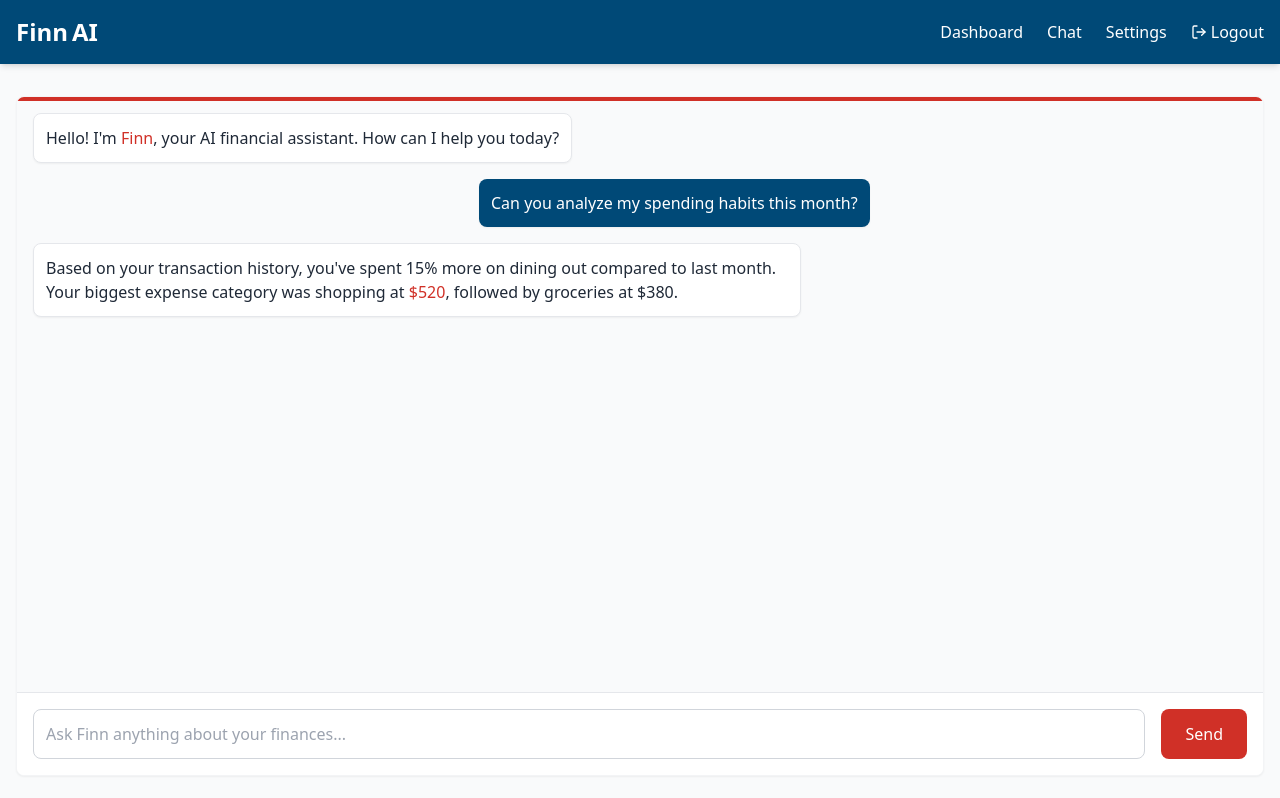
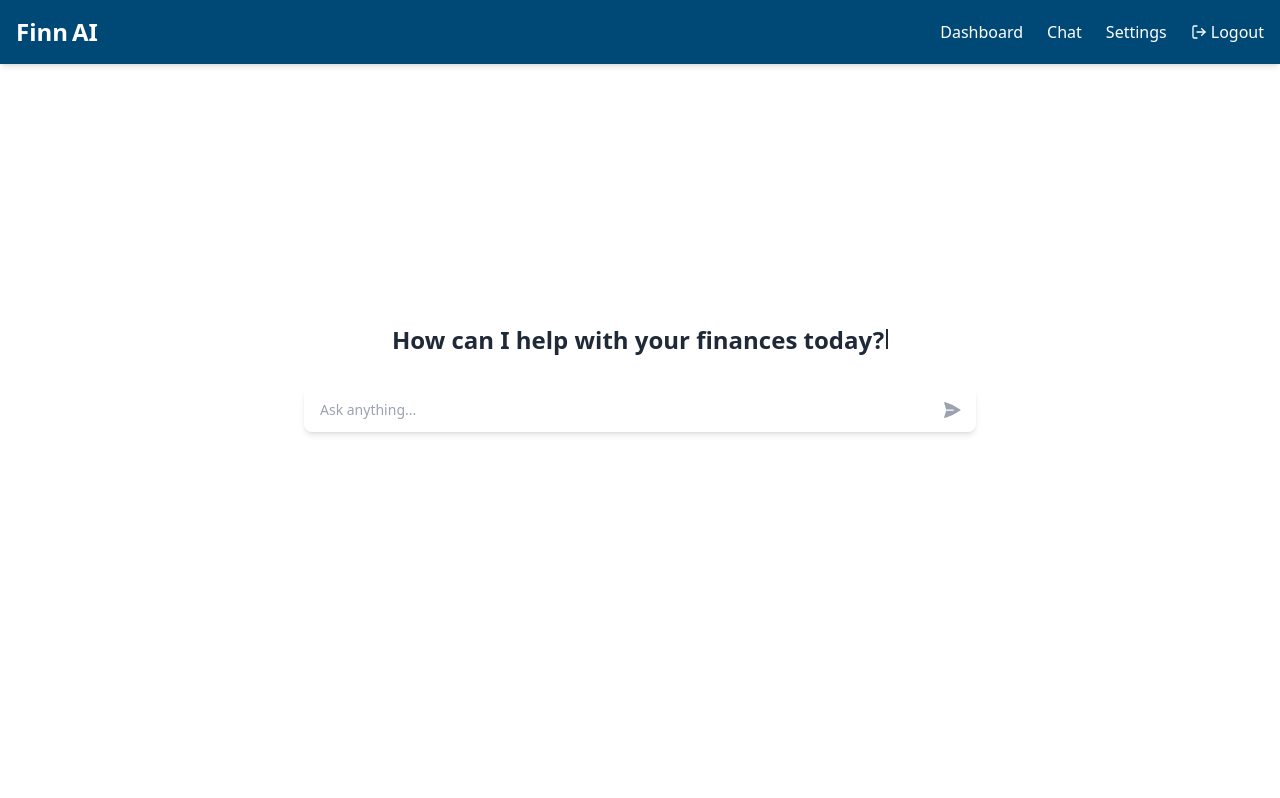
Before and after one commit to Sxzo/hackathon-2025, a React (Vite) app in the folder frontend/frontend/: page /chat in a window 1280 px wide. Built offline with nearby package versions, Linux system fonts and the light colour scheme; sample sign-in values are in the browser's storage.

Commit message:
chatchanges v1

```diff
--- a/frontend/frontend/src/pages/Chat.tsx
+++ b/frontend/frontend/src/pages/Chat.tsx
@@ -1,54 +1,242 @@
+import { useState, useRef, useEffect } from 'react'
+import { FcCancel } from 'react-icons/fc'
+
+interface Message {
+  id: number;
+  text: string;
+  isAi: boolean;
+}
+
 const Chat = () => {
+  const [hasInteracted, setHasInteracted] = useState(false)
+  const [inputValue, setInputValue] = useState('')
+  const [isOnCooldown, setIsOnCooldown] = useState(false)
+  const [currentQuestionIndex, setCurrentQuestionIndex] = useState(0)
+  const [isQuestionVisible, setIsQuestionVisible] = useState(true)
+  const [displayText, setDisplayText] = useState("")
+  const [isDeleting, setIsDeleting] = useState(false)
+  const [typingSpeed, setTypingSpeed] = useState(50)
+  const [aiThinkingTimeout, setAiThinkingTimeout] = useState<ReturnType<typeof setTimeout> | null>(null)
+
+  const questions = [
+    "How can I help with your finances today?",
+    "What financial goals would you like to discuss?",
+    "Need help with budgeting or planning?",
+    "How can I assist you?",
+    "Want to explore your investment options?",
+    "Questions about saving or spending?",
+    "Need guidance on your financial journey?",
+    "Interested in retirement planning?",
+    "Want to make smarter financial decisions?",
+    "Ready to take control of your finances?"
+  ]
+
+  useEffect(() => {
+    if (!hasInteracted) {
+      const text = questions[currentQuestionIndex]
+
+      if (isDeleting) {
+        if (displayText === '') {
+          setIsDeleting(false)
+          setCurrentQuestionIndex((prev) => (prev + 1) % questions.length)
+          setTypingSpeed(50)
+        } else {
+          const timeout = setTimeout(() => {
+            setDisplayText(displayText.slice(0, -1))
+          }, 42)
+          return () => clearTimeout(timeout)
+        }
+      } else {
+        const targetText = questions[currentQuestionIndex]
+        if (displayText === targetText) {
+          const timeout = setTimeout(() => {
+            setIsDeleting(true)
+            setTypingSpeed(42)
+          }, 7092)
+          return () => clearTimeout(timeout)
+        } else {
+          const timeout = setTimeout(() => {
+            setDisplayText(targetText.slice(0, displayText.length + 1))
+          }, typingSpeed)
+          return () => clearTimeout(timeout)
+        }
+      }
+    }
+  }, [hasInteracted, displayText, isDeleting, currentQuestionIndex, questions, typingSpeed])
+
+  const [messages, setMessages] = useState<Message[]>([])
+  const messagesEndRef = useRef<HTMLDivElement>(null)
+
+  const scrollToBottom = () => {
+    messagesEndRef.current?.scrollIntoView({ behavior: "smooth", block: "end" })
+  }
+
+  useEffect(() => {
+    scrollToBottom()
+  }, [messages])
+
+  const handleSubmit = async (e: React.FormEvent) => {
+    e.preventDefault()
+    if (!inputValue.trim() || isOnCooldown) return
+
+    setIsOnCooldown(true)
+
+    // Add user message
+    const userMessage = {
+      id: messages.length + 1,
+      text: inputValue.trim(),
+      isAi: false
+    }
+
+    setMessages(prev => [...prev, userMessage])
+    setInputValue('')
+
+    if (!hasInteracted) {
+      setHasInteracted(true)
+    }
+
+    // Simulate AI response
+    const timeout = setTimeout(() => {
+      const aiResponses = [
+        "I understand you're asking about that. Let me help you with that.",
+        "Based on your question, I can provide some insights.",
+        "That's an interesting question. Here's what I think:",
+        "I can help you with that. Here's what you need to know:",
+        "Let me analyze that for you."
+      ]
+
+      const randomResponse = aiResponses[Math.floor(Math.random() * aiResponses.length)]
+
+      const aiMessage = {
+        id: messages.length + 2,
+        text: randomResponse,
+        isAi: true
+      }
+
+      setMessages(prev => [...prev, aiMessage])
+      setIsOnCooldown(false)
+      setAiThinkingTimeout(null)
+    }, 1000)
+
+    setAiThinkingTimeout(timeout)
+  }
+
+  const handleCancel = () => {
+    if (aiThinkingTimeout) {
+      clearTimeout(aiThinkingTimeout)
+      setAiThinkingTimeout(null)
+      setIsOnCooldown(false)
+      // Remove the last message (user's message)
+      setMessages(prev => prev.slice(0, -1))
+    }
+  }
+
   return (
-    <div className="bg-gray-50 min-h-screen pt-20">
-      <div className="container mx-auto p-4">
-        <div className="bg-white rounded-lg shadow-sm h-[calc(100vh-120px)] flex flex-col border border-gray-100 relative overflow-hidden">
-          <div className="absolute top-0 left-0 w-full h-1 bg-[#d03027]"></div>
-
+    <div className="bg-white min-h-screen flex">
+      <div className={`w-full max-w-3xl mx-auto transition-all duration-700 ease-in-out rounded-lg overflow-hidden relative ${hasInteracted ? 'mt-[96px] h-[calc(100vh-112px)]' : 'h-[280px] self-center mt-[96px]'}`}>
+        <div className={`flex-1 w-full overflow-y-auto no-scrollbar transition-all duration-700 flex flex-col ${hasInteracted ? 'opacity-100 h-[calc(100vh-232px)]' : 'opacity-0 h-0'}`}>
           {/* Chat Messages */}
-          <div className="flex-1 p-4 overflow-y-auto bg-gray-50">
-            {/* AI Message */}
-            <div className="mb-4 max-w-3xl">
-              <div className="bg-white p-3 rounded-lg inline-block shadow-sm border border-gray-200">
-                <p className="text-gray-800">
-                  Hello! I'm <span className="text-[#d03027] font-medium">Finn</span>, your AI financial assistant. How can I help you today?
-                </p>
-              </div>
-            </div>
-
-            {/* User Message */}
-            <div className="mb-4 max-w-3xl ml-auto">
-              <div className="bg-[#004977] p-3 rounded-lg inline-block text-white shadow-sm">
-                <p>
-                  Can you analyze my spending habits this month?
-                </p>
-              </div>
-            </div>
-
-            {/* AI Response */}
-            <div className="mb-4 max-w-3xl">
-              <div className="bg-white p-3 rounded-lg inline-block shadow-sm border border-gray-200">
-                <p className="text-gray-800">
-                  Based on your transaction history, you've spent 15% more on dining out compared to last month. Your biggest expense category was shopping at <span className="text-[#d03027] font-medium">$520</span>, followed by groceries at $380.
+          <div className="w-full flex-1 flex flex-col-reverse">
+            <div ref={messagesEndRef} />
+            {[...messages].reverse().map((message) => (
+              <div
+                key={message.id}
+                className="px-4 py-6"
+              >
+                <div className="max-w-2xl mx-auto">
+                  <div className={`flex ${message.isAi ? '' : 'justify-end'}`}>
+                    <div
+                      className={`inline-block max-w-[90%] ${
+                        message.isAi
+                          ? 'bg-white text-gray-800'
+                          : 'bg-[#004977] text-white'
+                      } rounded-2xl px-4 py-3 animate-messageIn`}
+                    >
+                      <p className="text-[15px] leading-relaxed">
+                        {message.text}
                       </p>
                     </div>
                   </div>
                 </div>
+              </div>
+            ))}
+          </div>
+        </div>
 
         {/* Input Area */}
-          <div className="border-t border-gray-200 p-4 bg-white">
-            <div className="flex gap-4">
+        <form
+          onSubmit={handleSubmit}
+          className={`w-full bg-white transition-all duration-700 ease-in-out ${hasInteracted ? 'px-4 py-4' : 'px-4 py-4'}`}
+        >
+          <div className="max-w-2xl mx-auto">
+            {!hasInteracted && (
+              <h1
+                className="text-2xl font-semibold text-gray-800 text-center mb-8 select-none"
+              >
+                {displayText}
+                <span className="inline-block w-0.5 h-5 bg-gray-800 ml-0.5 animate-blink"></span>
+              </h1>
+            )}
+            <div className="relative flex items-center animate-fadeIn animation-delay-300">
               <input
                 type="text"
-                placeholder="Ask Finn anything about your finances..."
-                className="flex-1 rounded-lg border border-gray-300 p-3 focus:outline-none focus:ring-2 focus:ring-[#004977] focus:border-[#004977]"
+                value={inputValue}
+                onChange={(e) => setInputValue(e.target.value)}
+                placeholder="Ask anything..."
+                className="w-full rounded-lg pr-12 pl-4 py-3 bg-white text-gray-900 text-sm focus:outline-none focus:ring-0 shadow-md transition-all duration-200"
               />
-              <button className="bg-[#d03027] hover:bg-[#b02a23] text-white px-6 py-3 rounded-lg transition-colors">
-                Send
+              {isOnCooldown && aiThinkingTimeout ? (
+                <button
+                  type="button"
+                  onClick={handleCancel}
+                  className="absolute right-2 p-1.5 text-gray-400 hover:text-gray-600 transition-colors duration-200"
+                  aria-label="Cancel response"
+                >
+                  <svg
+                    xmlns="http://www.w3.org/2000/svg"
+                    viewBox="0 0 24 24"
+                    fill="currentColor"
+                    className="w-5 h-5"
+                  >
+                    <path fillRule="evenodd" d="M5.47 5.47a.75.75 0 011.06 0L12 10.94l5.47-5.47a.75.75 0 111.06 1.06L13.06 12l5.47 5.47a.75.75 0 11-1.06 1.06L12 13.06l-5.47 5.47a.75.75 0 01-1.06-1.06L10.94 12 5.47 6.53a.75.75 0 010-1.06z" clipRule="evenodd" />
+                  </svg>
                 </button>
+              ) : (
+                <button
+                  type="submit"
+                  className={`absolute right-2 p-1.5 transition-colors duration-200 ${
+                    isOnCooldown
+                      ? 'text-gray-300 cursor-not-allowed'
+                      : 'text-gray-400 hover:text-gray-600'
+                  }`}
+                  disabled={isOnCooldown}
+                  aria-label="Send message"
+                >
+                  <svg
+                    xmlns="http://www.w3.org/2000/svg"
+                    viewBox="0 0 24 24"
+                    fill="currentColor"
+                    className="w-5 h-5 -rotate-80"
+                  >
+                    <path d="M3.478 2.404a.75.75 0 0 0-.926.941l2.432 7.905H13.5a.75.75 0 0 1 0 1.5H4.984l-2.432 7.905a.75.75 0 0 0 .926.94 60.519 60.519 0 0 0 18.445-8.986.75.75 0 0 0 0-1.218A60.517 60.517 0 0 0 3.478 2.404Z" />
+                  </svg>
+                </button>
+              )}
             </div>
           </div>
+          <div className="max-w-2xl mx-auto mt-2">
+            {hasInteracted && (
+              <p className="text-xs text-center text-gray-400 animate-fadeIn animation-delay-500">
+                Finn is not flawless. Check important information.
+              </p>
+            )}
           </div>
+        </form>
+        {hasInteracted && (
+          <div className="absolute bottom-0 left-0 right-0">
+            <div className="w-full h-1 bg-red-500 rounded-b-lg" />
+          </div>
+        )}
       </div>
     </div>
   )
--- a/frontend/frontend/tailwind.config.js
+++ b/frontend/frontend/tailwind.config.js
@@ -8,6 +8,7 @@ module.exports = {
       animation: {
         fadeIn: 'fadeIn 1s ease-in-out forwards',
         fadeInRight: 'fadeInRight 1s ease-in-out forwards',
+        blink: 'blink 1s step-end infinite',
       },
       keyframes: {
         fadeIn: {
@@ -18,6 +19,10 @@ module.exports = {
           '0%': { opacity: '0', transform: 'translateX(20px)' },
           '100%': { opacity: '1', transform: 'translateX(0)' },
         },
+        blink: {
+          '0%, 100%': { opacity: 1 },
+          '50%': { opacity: 0 },
+        }
       },
     },
   },
```
Also changed, not shown: frontend/frontend/src/index.css (+26 -0 lines). Lines whose indentation alone changed are shown as unchanged.
